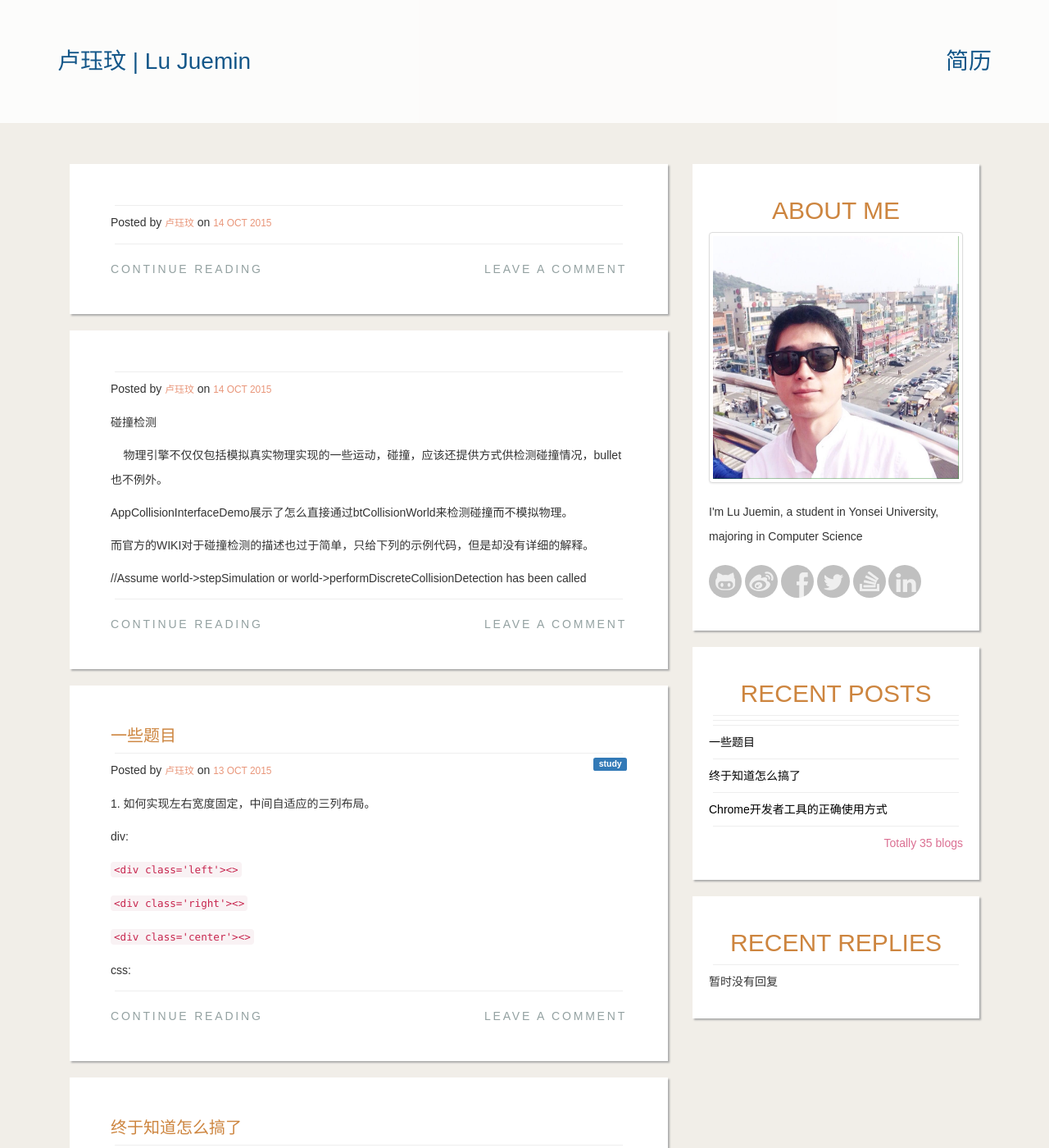
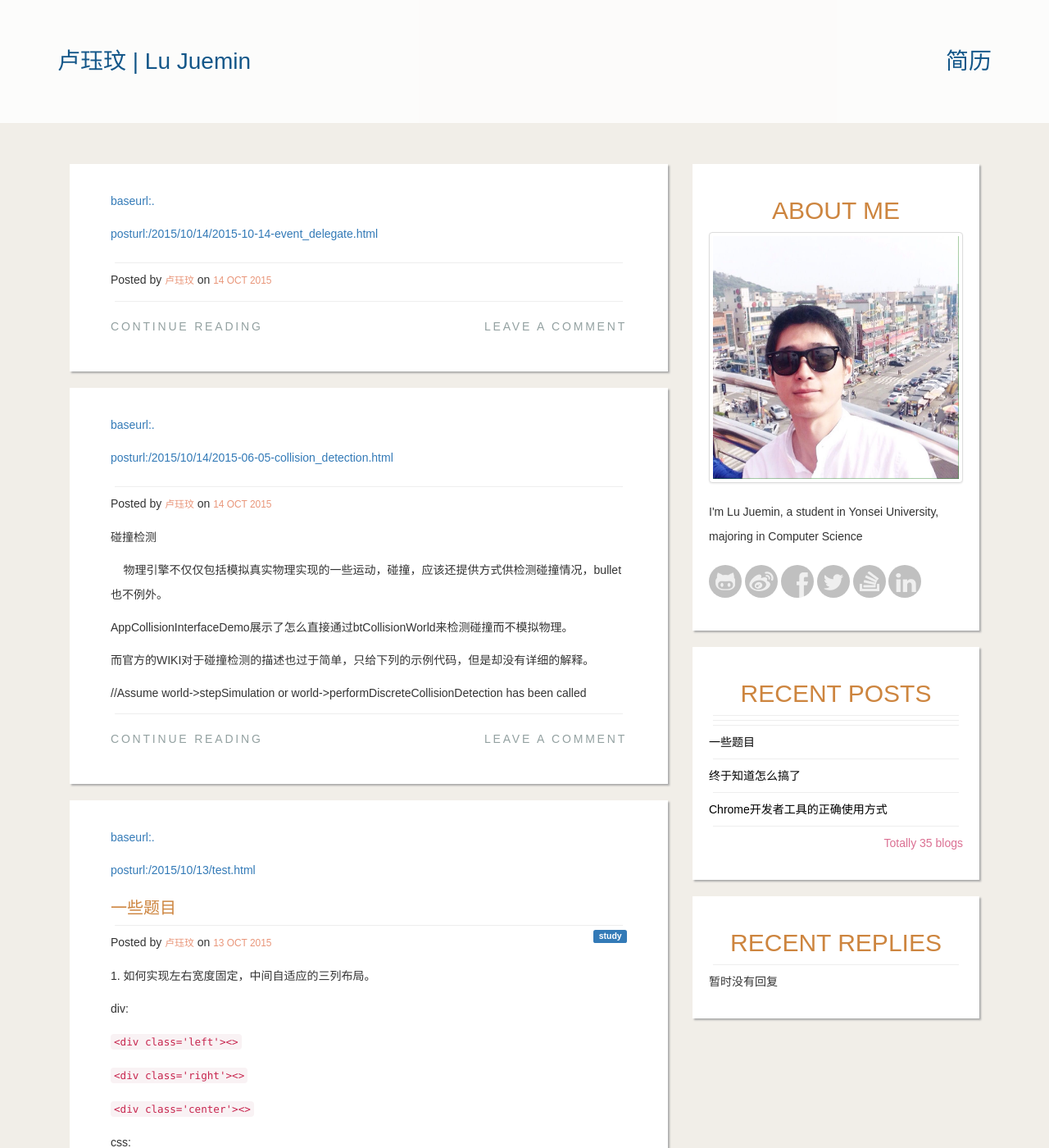
Before and after one commit to juemin90/juemin90.github.io, a Jekyll site: the page built from index.html, in a window 1280 px wide and 1400 px high. Shown: the whole window at 82% size. Built offline with Jekyll 4.4.1, drawn with Linux system fonts in a browser that asks for light colours; nearby versions of some CDN libraries; the list of posts is cut into pages by our own code; comment, search, counter and statistics services are not loaded; some of the changed text lies outside the part shown.

Commit message:
pagination url

```diff
--- a/index.html
+++ b/index.html
@@ -37,6 +37,8 @@ title: 卢珏玟的博客
             <article class="holder" id="blog">
                 <div class="header">
                     <a href="{{ site.baseurl }}{{post.url}}">
+                        <p>baseurl:{{ site.baseurl }}</p>
+                        <p>posturl:{{post.url}}</p>
                         <h1>{{ post.title }}</h1>
                     </a>
                     <hr>
```
